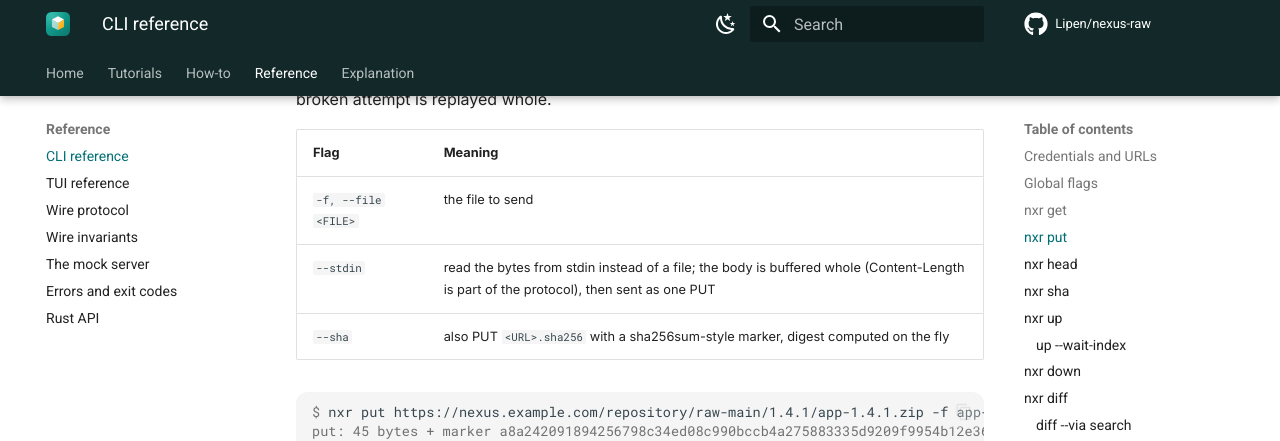
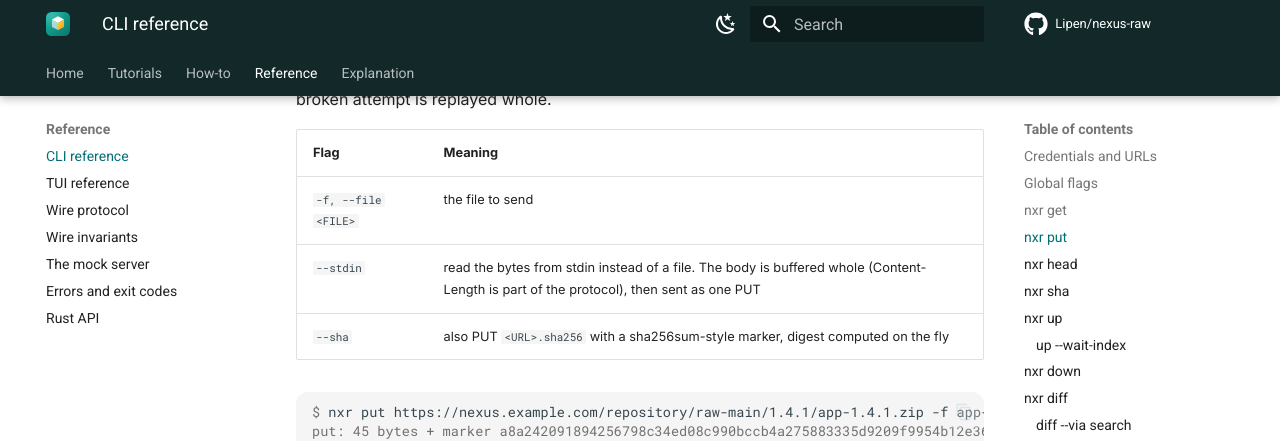
Before and after one commit to Lipen/nexus-raw, an MkDocs documentation site: the page built from docs/reference/cli.md, in a window 1280 px wide and 900 px high, scrolled down 4363 px. Shown: the top 441 px of the window. Built offline with MkDocs 1.6.1 and Material for MkDocs 9.7.7, drawn with Linux system fonts in a browser that asks for light colours; comment, search, counter and statistics services are not loaded.

````diff
--- a/docs/reference/cli.md
+++ b/docs/reference/cli.md
@@ -153,7 +153,7 @@ PUTs are idempotent: a broken attempt is replayed whole.
 | Flag | Meaning |
 |:-----|:--------|
 | `-f, --file <FILE>` | the file to send |
-| `--stdin` | read the bytes from stdin instead of a file; the body is buffered whole (Content-Length is part of the protocol), then sent as one PUT |
+| `--stdin` | read the bytes from stdin instead of a file. The body is buffered whole (Content-Length is part of the protocol), then sent as one PUT |
 | `--sha` | also PUT `<URL>.sha256` with a sha256sum-style marker, digest computed on the fly |
 
 ```console
````
Also changed, not shown: CHANGELOG.md (+2 -1 lines), 1 other file.
